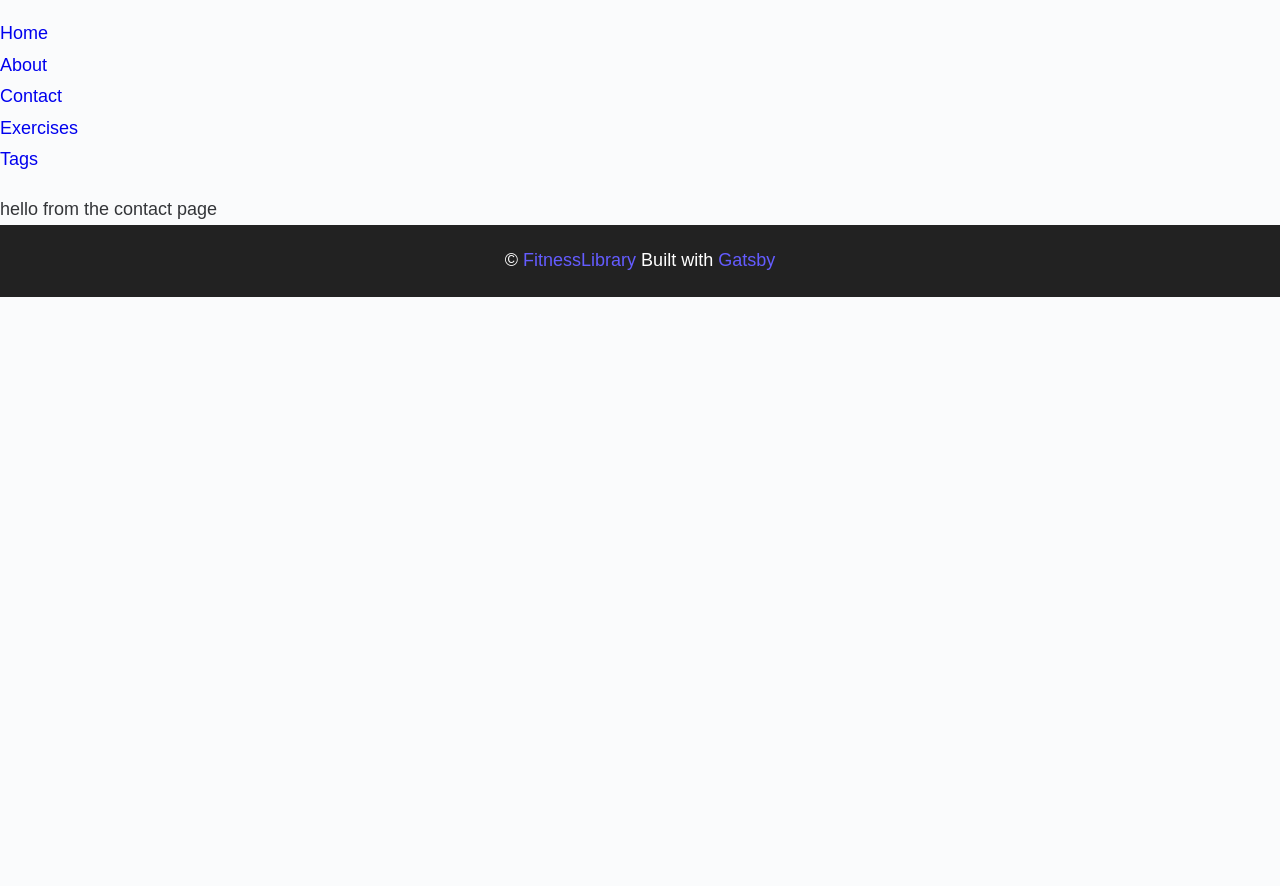
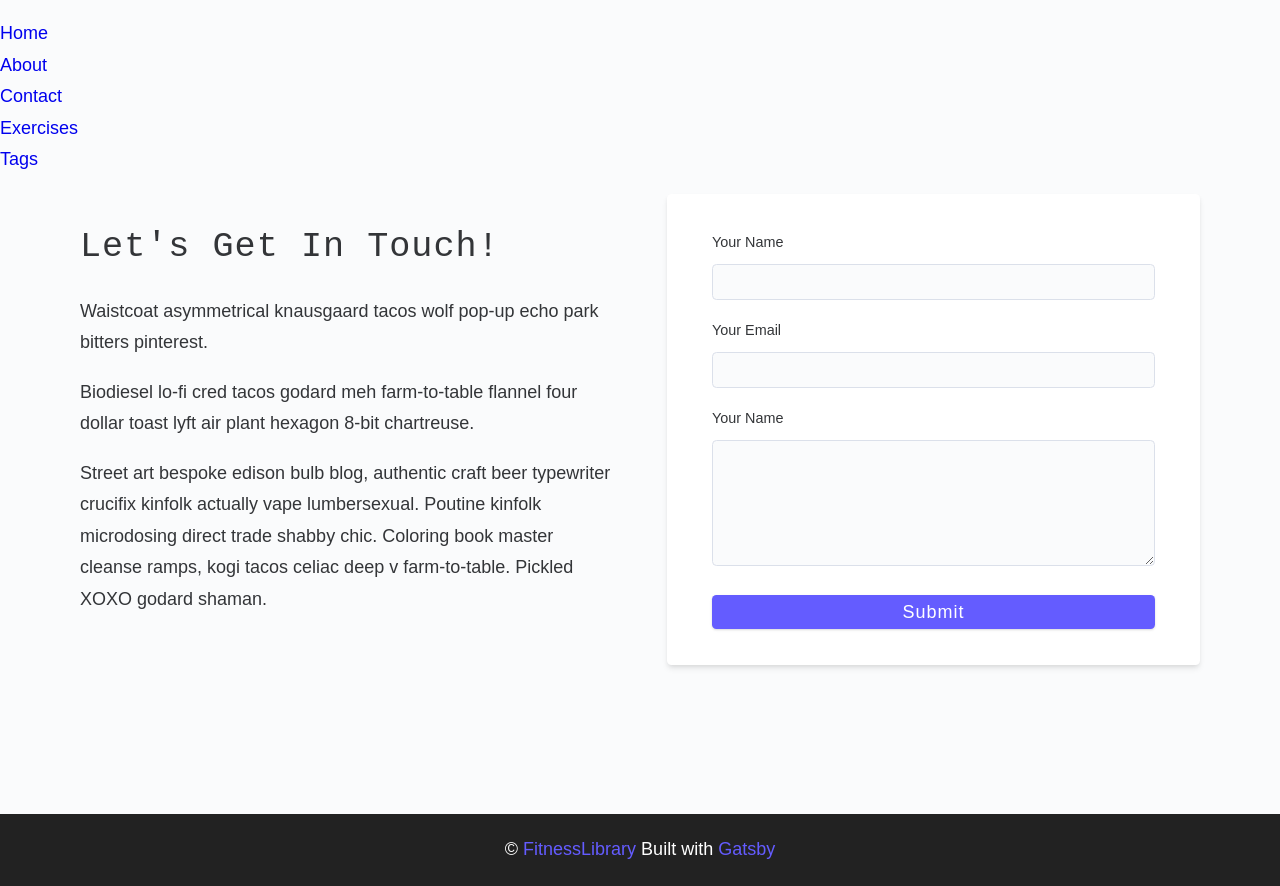
Before and after one commit to tracy-tucker/fitness-library, a Gatsby site: page /contact in a window 1280 px wide. Before the commit the page ends 800 px from the top, so only its background shows below. Built offline with nearby package versions, Linux system fonts and the light colour scheme; Gatsby itself is replaced by a stand-in of ours.

Commit message:
Adding content and styling to contact page

```diff
--- a/src/pages/contact.js
+++ b/src/pages/contact.js
@@ -2,7 +2,51 @@ import React from "react"
 import Layout from "../components/Layout"
 
 const Contact = () => {
-  return <Layout>hello from the contact page</Layout>
+  return (
+    <Layout>
+      <main className="page">
+        <section className="contact-page">
+          <article className="contact-info">
+            <h3>Let's get in touch!</h3>
+            <p>
+              Waistcoat asymmetrical knausgaard tacos wolf pop-up echo park
+              bitters pinterest.
+            </p>
+            <p>
+              Biodiesel lo-fi cred tacos godard meh farm-to-table flannel four
+              dollar toast lyft air plant hexagon 8-bit chartreuse.
+            </p>
+            <p>
+              Street art bespoke edison bulb blog, authentic craft beer
+              typewriter crucifix kinfolk actually vape lumbersexual. Poutine
+              kinfolk microdosing direct trade shabby chic. Coloring book master
+              cleanse ramps, kogi tacos celiac deep v farm-to-table. Pickled
+              XOXO godard shaman.
+            </p>
+          </article>
+          <article>
+            <form className="form contact-form">
+              <div className="form-row">
+                <label htmlFor="name">Your Name</label>
+                <input type="text" name="name" id="name" />
+              </div>
+              <div className="form-row">
+                <label htmlFor="email">Your Email</label>
+                <input type="text" name="email" id="email" />
+              </div>
+              <div className="form-row">
+                <label htmlFor="message">Your Name</label>
+                <textarea name="message" id="message"></textarea>
+              </div>
+              <button type="submit" className="btn block">
+                Submit
+              </button>
+            </form>
+          </article>
+        </section>
+      </main>
+    </Layout>
+  )
 }
 
 export default Contact
```
